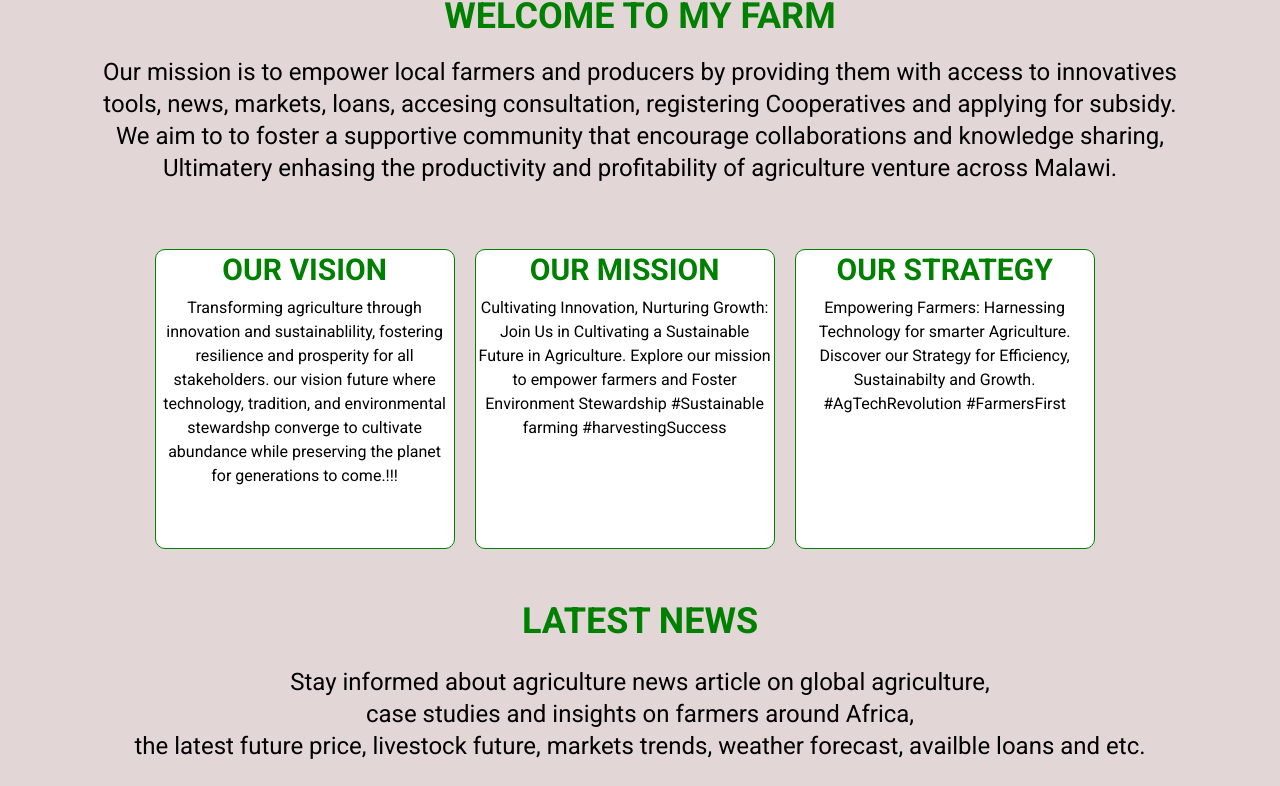
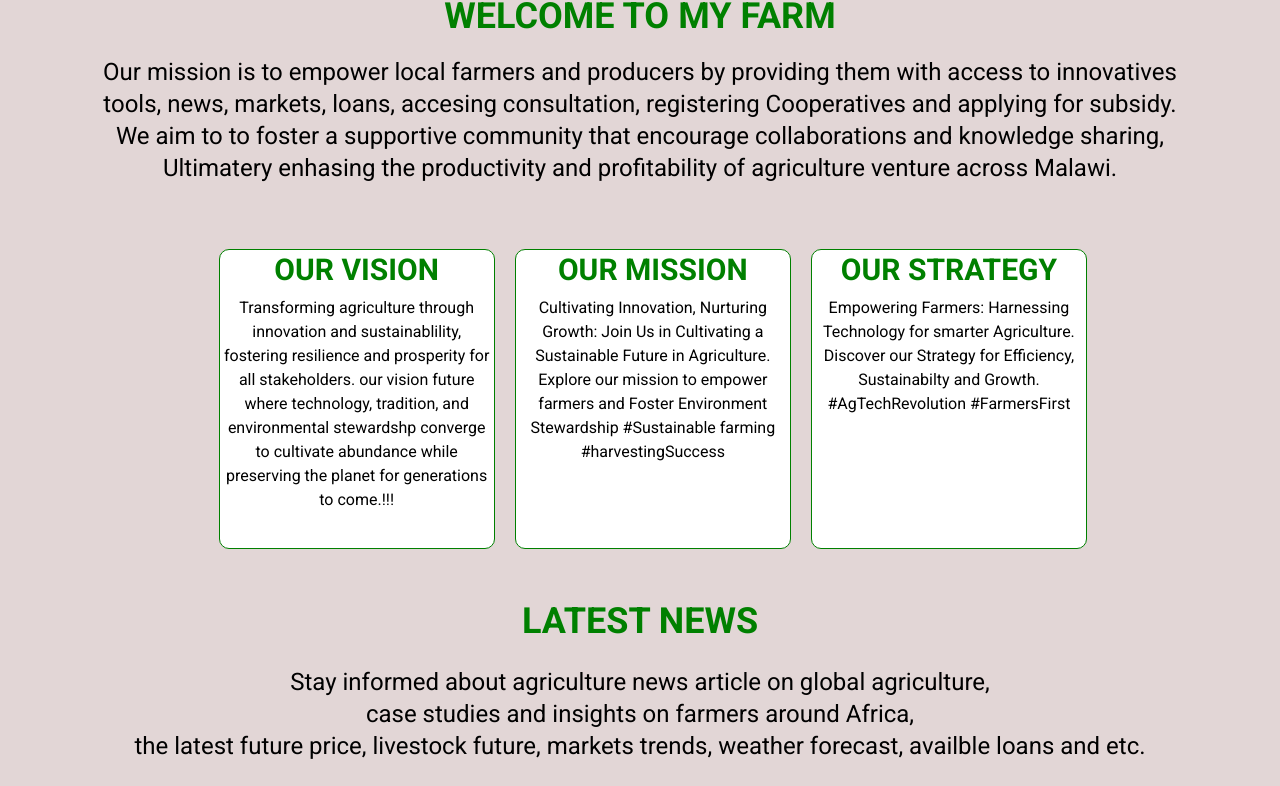
Before and after one commit to StewartMangame/my-farm-Malawi, a React (Create React App) app: page /home in a window 1280 px wide. Shown: the part 590-1376 px from the top of the page. Built offline with nearby package versions, Linux system fonts and the light colour scheme; grey boxes are pictures that could not be loaded.

Commit message:
changing the home alignment

```diff
--- a/src/components/slider/aboutD.js
+++ b/src/components/slider/aboutD.js
@@ -3,7 +3,7 @@ import React from "react";
 
 function AboutD() {
     return(
-        <div className="@apply border items-center flex gap-5 bg-[rgb(226,214,214)] pl-[12%] pr-[10%] pt-[5%] pb-[4%] border-solid border-[rgb(226,214,214)]">
+        <div className="@apply border items-center flex gap-5 bg-[rgb(226,214,214)] pl-[17%] pr-[15%] pt-[5%] pb-[4%] border-solid border-[rgb(226,214,214)]">
         <div className="@apply bg-[white] border items-center w-[300px] h-[300px] relative p-0.5 rounded-[10px] border-solid border-[green]">
          <div className="@apply font-bold text-[green] text-3xl text-center relative"><h2>OUR VISION</h2></div>
          <div className="@apply relative text-1.5xl pt-[3%] text-center"><p>Transforming agriculture through innovation and sustainablility, fostering resilience and prosperity for all stakeholders. our vision future where technology, tradition, and environmental stewardshp converge to cultivate abundance while preserving the planet for generations to come.!!!</p></div>
```
